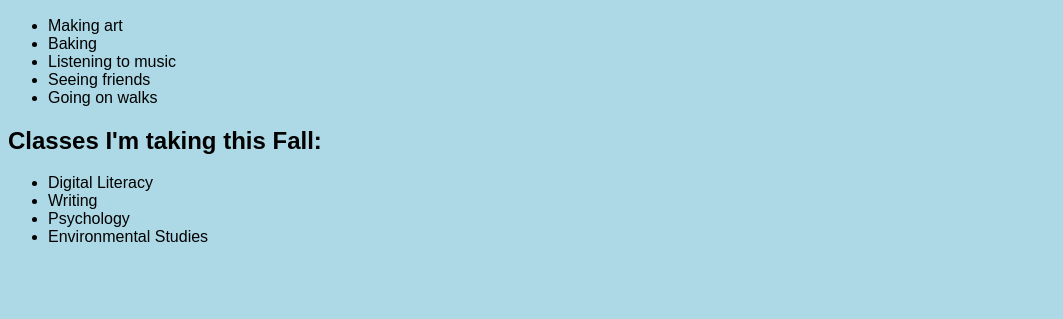
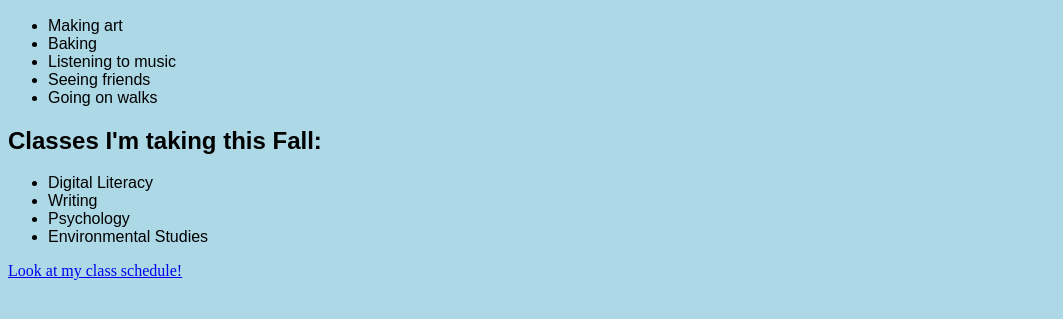
Before and after one commit to lrm14-maker/lilahswebpage, a plain HTML site: page index.html in a window 1280 px wide. Shown: the part 233-552 px from the top of the page, without its empty margins (0-1063 px from the left). Drawn offline with Linux system fonts and the light colour scheme.

Commit message:
Update index.html

```diff
--- a/index.html
+++ b/index.html
@@ -31,4 +31,5 @@
     <li>Psychology</li>
     <li>Environmental Studies</li>
   </ul>
+<a href="sched.html">Look at my class schedule!
 </body>
```
